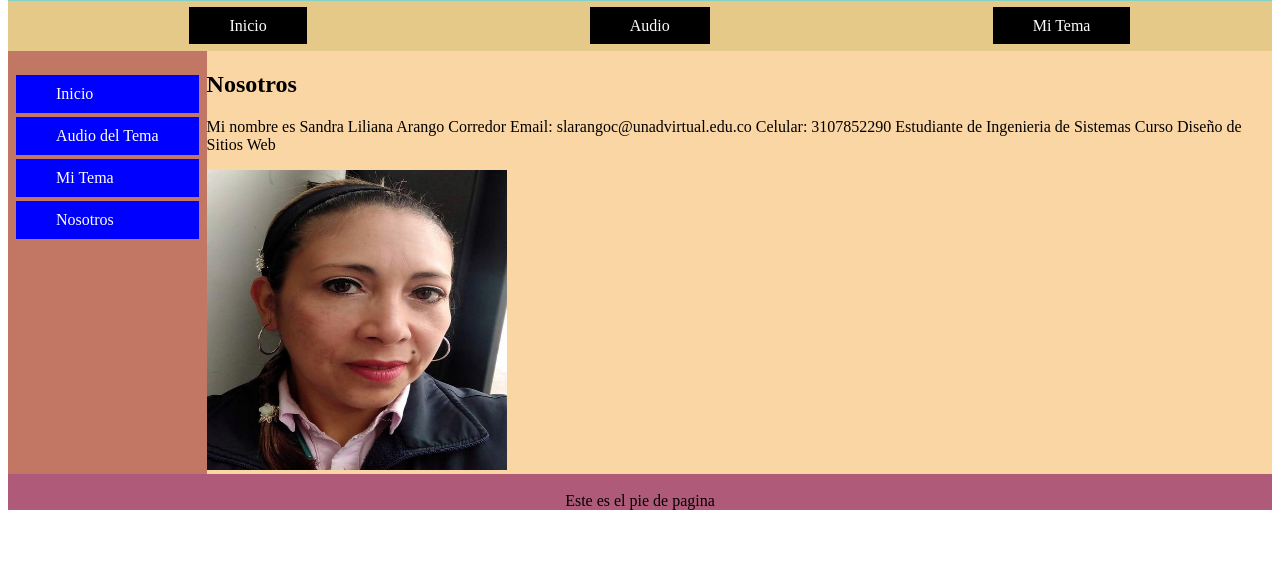
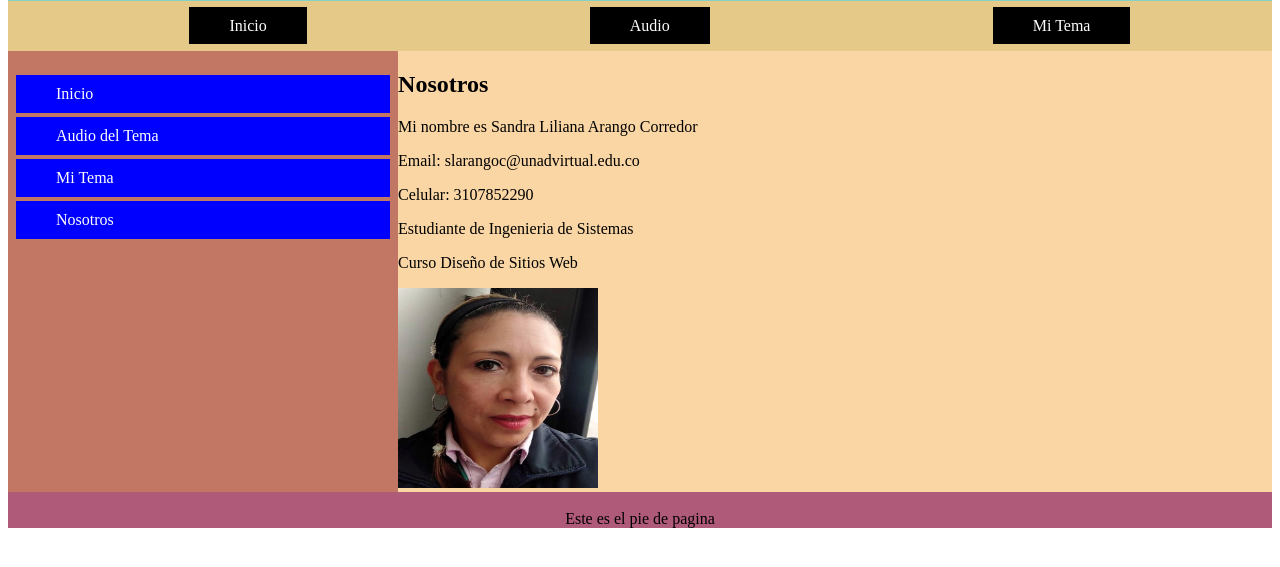
Before and after one commit to slarango03/DSW-SandraArango-1391, a plain HTML site: page Fase 3/nosotros.html in a window 1280 px wide. Shown: the part 87-654 px from the top of the page. Drawn offline with Linux system fonts and the light colour scheme.

Commit message:
complemento informacion
Informacion

```diff
--- a/Fase 3/nosotros.html
+++ b/Fase 3/nosotros.html
@@ -31,15 +31,13 @@
     <main>
         <section>
             <h2>Nosotros</h2>
-            <p>
-                Mi nombre es Sandra Liliana Arango Corredor
-                Email: slarangoc@unadvirtual.edu.co
-                Celular: 3107852290
-                Estudiante de Ingenieria de Sistemas
-                Curso Diseño de Sitios Web
-            </p>
+            <p>Mi nombre es Sandra Liliana Arango Corredor</p>
+            <p>Email: slarangoc@unadvirtual.edu.co</p>
+            <p>Celular: 3107852290</p>
+            <p>Estudiante de Ingenieria de Sistemas</p>
+            <p>Curso Diseño de Sitios Web</p>
 
-            <img src="Imagenes/FOTO.jpeg" alt="Imagen Personal"width="300" height="300">
+            <img src="Imagenes/FOTO.jpeg" alt="Imagen Personal"width="200" height="200">
 
         </section>
     </main>
```
